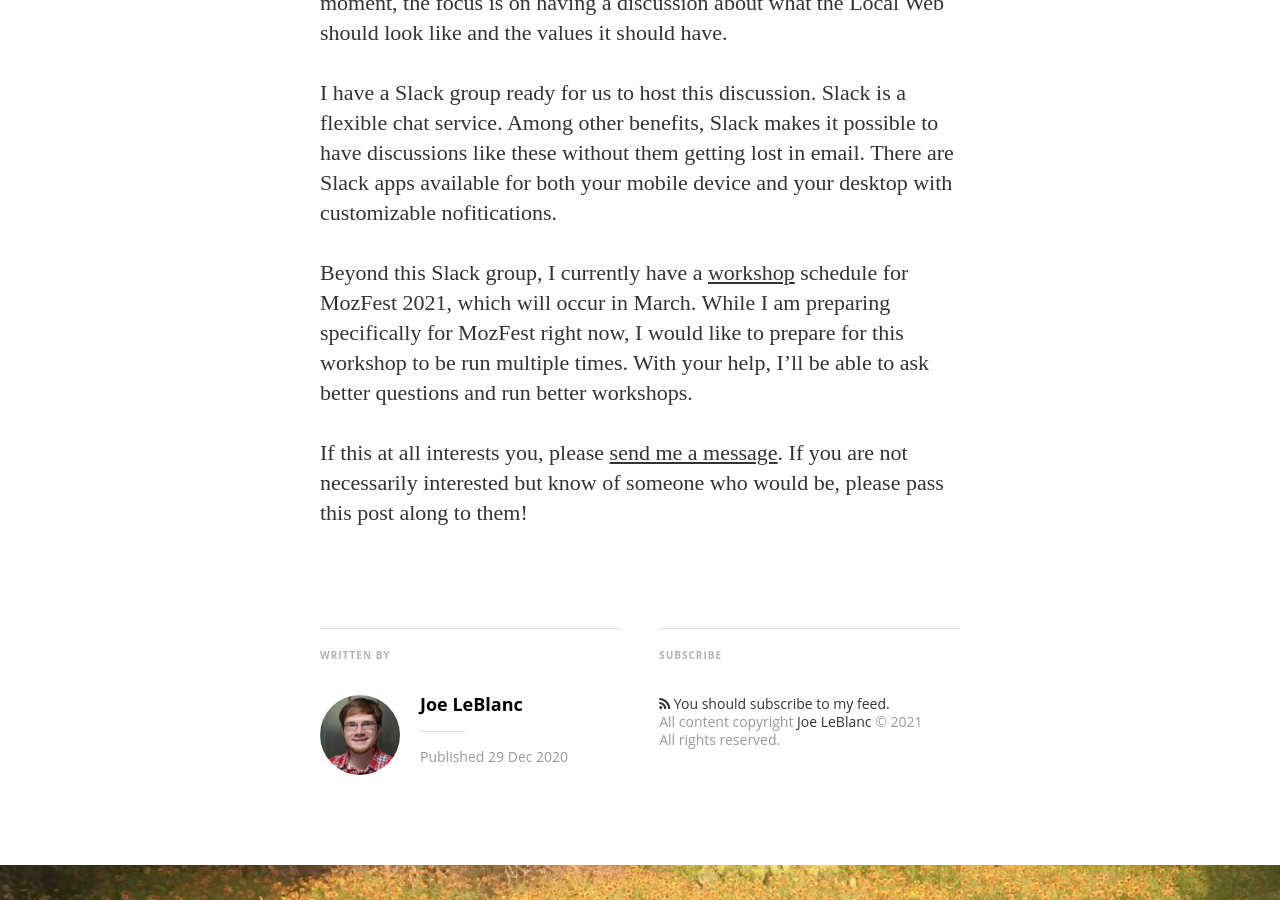
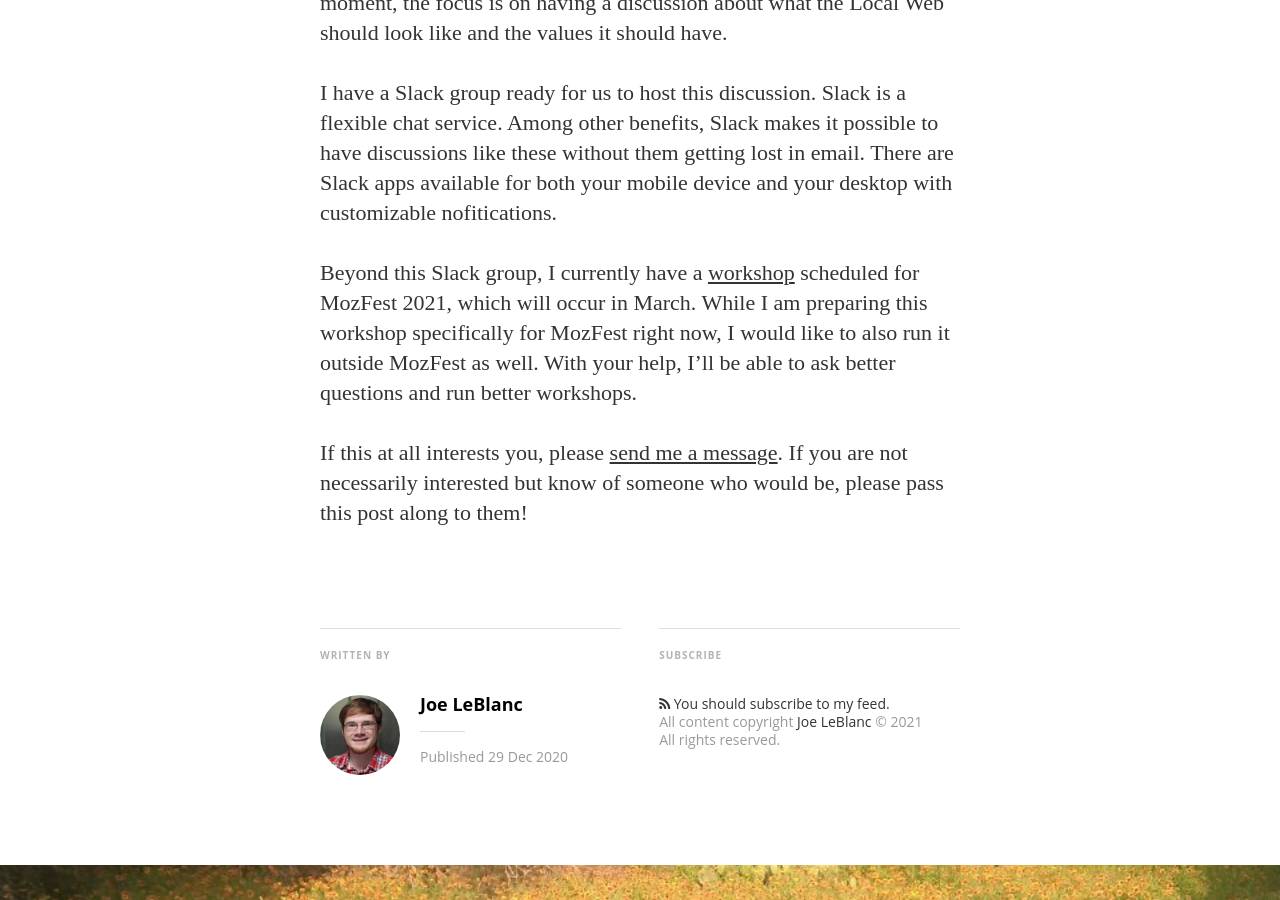
Before and after one commit to jlleblanc/blog.jlleblanc.com, a Jekyll site: the page built from _posts/2020-12-29-help-build-the-local-web.md, in a window 1280 px wide and 900 px high, scrolled down 2661 px. Built offline with Jekyll 4.4.1, drawn with Linux system fonts in a browser that asks for light colours; nearby versions of some CDN libraries; some web fonts are replaced.

Commit message:
Local Web Values

```diff
--- a/_posts/2020-12-29-help-build-the-local-web.md
+++ b/_posts/2020-12-29-help-build-the-local-web.md
@@ -37,6 +37,6 @@ You can be as involved in the project as you would like. For the moment, the foc
 
 I have a Slack group ready for us to host this discussion. Slack is a flexible chat service. Among other benefits, Slack makes it possible to have discussions like these without them getting lost in email. There are Slack apps available for both your mobile device and your desktop with customizable nofitications.
 
-Beyond this Slack group, I currently have a [workshop](https://pretalx.com/mozfest-2021/talk/review/NP89FKFXVEJCBELGV7CU8VVRZL7FKHLU) schedule for MozFest 2021, which will occur in March. While I am preparing specifically for MozFest right now, I would like to prepare for this workshop to be run multiple times. With your help, I’ll be able to ask better questions and run better workshops.
+Beyond this Slack group, I currently have a [workshop](https://pretalx.com/mozfest-2021/talk/review/NP89FKFXVEJCBELGV7CU8VVRZL7FKHLU) scheduled for MozFest 2021, which will occur in March. While I am preparing this workshop specifically for MozFest right now, I would like to also run it outside MozFest as well. With your help, I’ll be able to ask better questions and run better workshops.
 
 If this at all interests you, please [send me a message](mailto:contact@jlleblanc.com?subject=Interested%20in%20building%20the%20Local%20Web). If you are not necessarily interested but know of someone who would be, please pass this post along to them!
```
Also changed, not shown: _posts/2021-01-28-local-web-values.md (added, +21 -0 lines).
